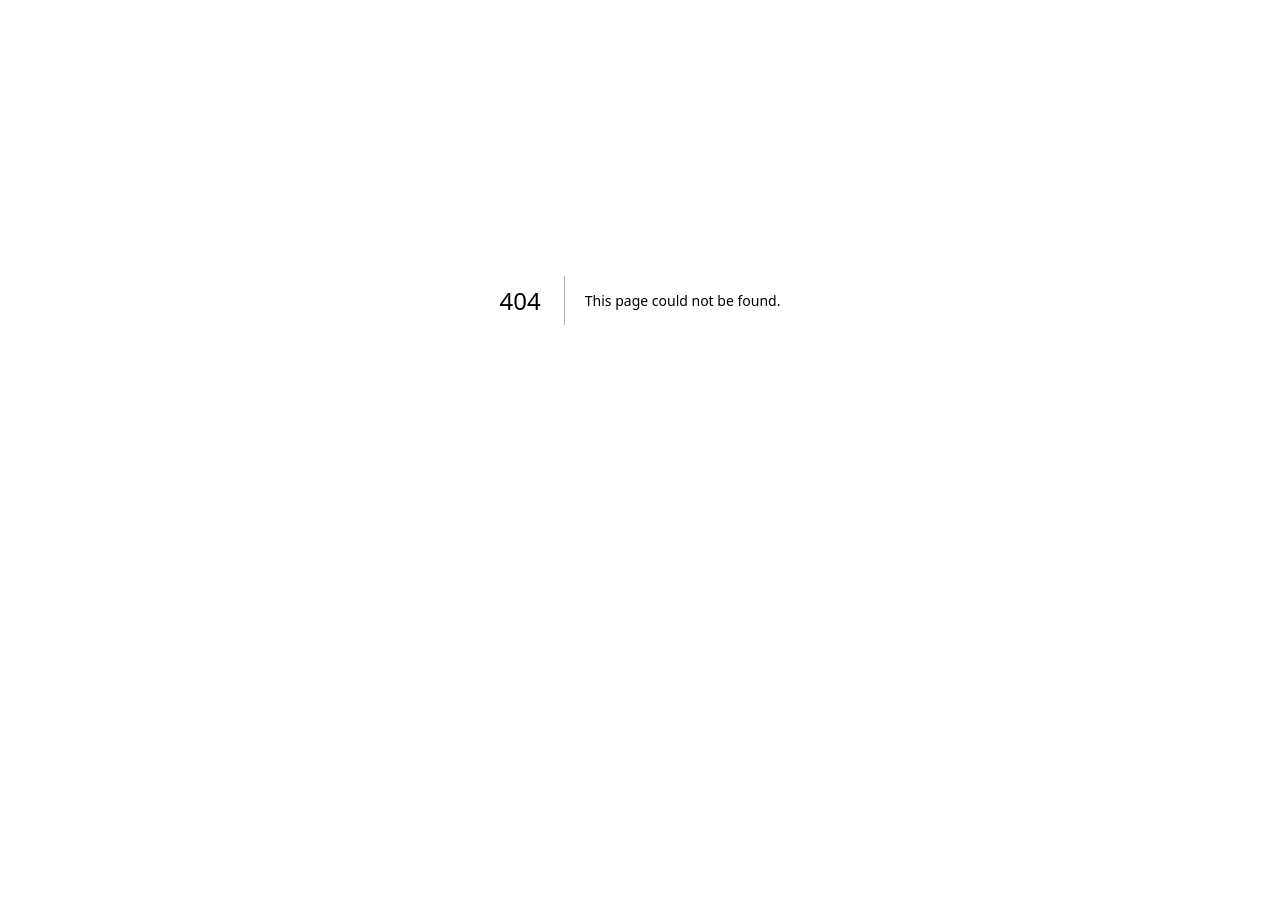
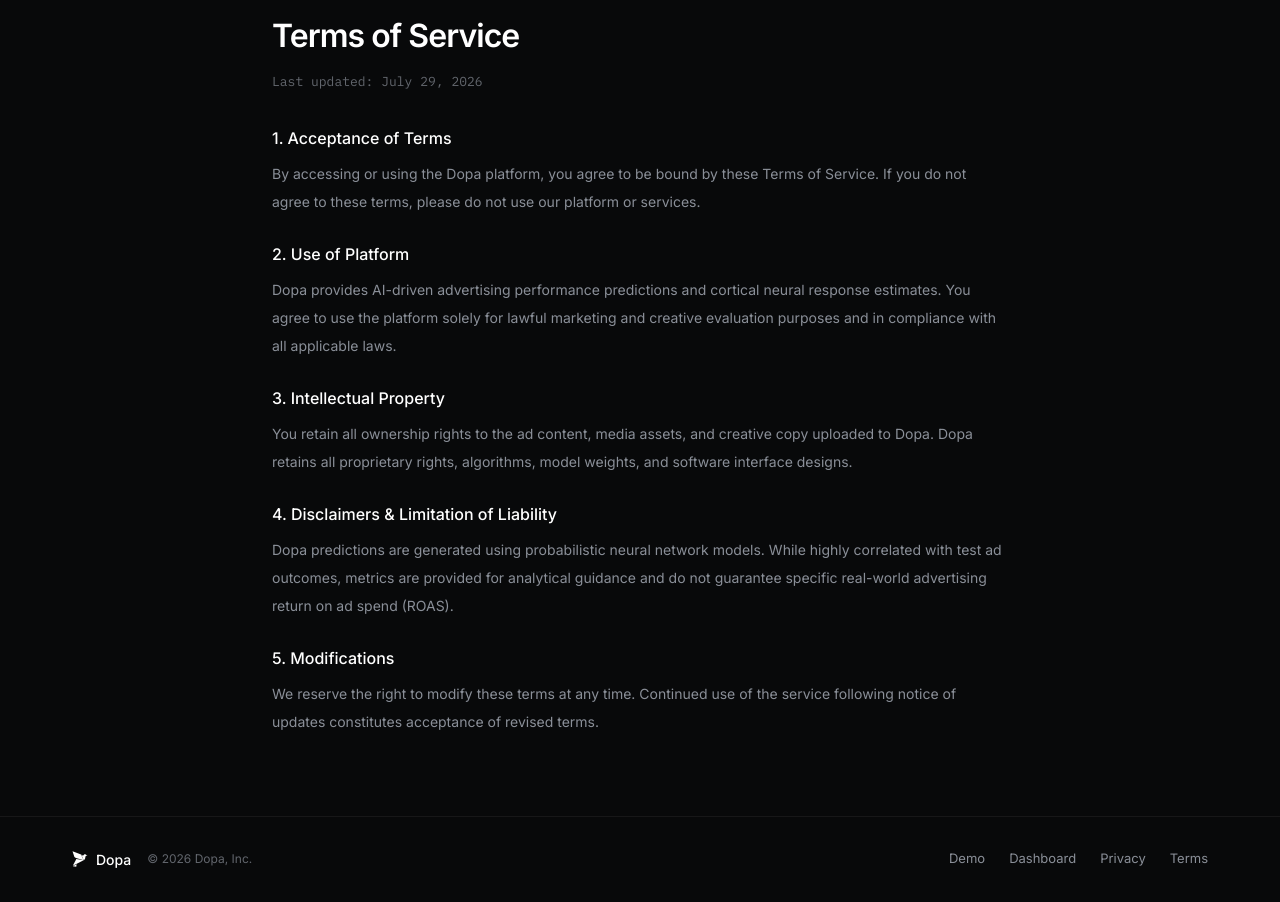
Before and after one commit to vachanbhogi/dopa-app, a Next.js app: page /terms in a window 1280 px wide. Before the commit this address had no page. Shown: the part 100-1002 px from the top of the page. Before the commit the page ends 800 px from the top, so only its background shows below. Built offline with nearby package versions, Linux system fonts and the light colour scheme.

Commit message:
feat: add privacy, terms, and update nav and footer

```diff
--- a/app/demo/page.tsx
+++ b/app/demo/page.tsx
@@ -3,6 +3,7 @@
 import { useState } from "react";
 import dynamic from "next/dynamic";
 import { DemoHeader } from "@/components/demo/DemoHeader";
+import { Footer } from "@/components/landing/Closing";
 
 const BrainViewer = dynamic(
   () => import("@/components/demo/BrainViewer").then((m) => m.BrainViewer),
@@ -302,6 +303,7 @@ export default function DemoPage() {
           </div>
         </div>
       </main>
+      <Footer />
     </div>
   );
 }
--- /dev/null
+++ b/app/privacy/page.tsx
@@ -0,0 +1,59 @@
+import Link from "next/link";
+import { DemoHeader } from "@/components/demo/DemoHeader";
+import { Footer } from "@/components/landing/Closing";
+
+export default function PrivacyPage() {
+  return (
+    <div className="min-h-screen bg-background text-foreground flex flex-col justify-between">
+      <DemoHeader />
+
+      <main className="relative pt-28 pb-20 px-5 md:px-8 max-w-[800px] mx-auto flex-1 w-full">
+        <h1 className="text-[32px] font-semibold text-white tracking-[-0.03em] mb-3">
+          Privacy Policy
+        </h1>
+        <p className="text-[13px] text-tertiary font-mono mb-8">
+          Last updated: July 29, 2026
+        </p>
+
+        <div className="space-y-6 text-[14px] leading-7 text-secondary">
+          <section>
+            <h2 className="text-[16px] font-medium text-white mb-2">1. Overview</h2>
+            <p>
+              Dopa (&quot;we,&quot; &quot;our,&quot; or &quot;us&quot;) is committed to protecting your privacy. This Privacy Policy explains how we collect, use, and safeguard your data when you use the Dopa AI campaign prediction platform and associated services.
+            </p>
+          </section>
+
+          <section>
+            <h2 className="text-[16px] font-medium text-white mb-2">2. Data We Collect</h2>
+            <p>
+              We collect information you provide directly to us when creating an account, uploading ad creative files (video, image, audio), or interacting with our neural prediction tools. Uploaded ad assets are analyzed using our multimodal models to compute predictive metrics (ROI, CVR, iCTR).
+            </p>
+          </section>
+
+          <section>
+            <h2 className="text-[16px] font-medium text-white mb-2">3. How We Use Data</h2>
+            <p>
+              Your data is strictly utilized to deliver ad performance predictions, generate cortical response telemetry, improve model accuracy, and provide customer support. We do not sell your creative assets or personal information to third parties.
+            </p>
+          </section>
+
+          <section>
+            <h2 className="text-[16px] font-medium text-white mb-2">4. Data Security &amp; Retention</h2>
+            <p>
+              We employ enterprise-grade encryption for data in transit and at rest. Uploaded creative assets remain isolated to your organization workspace.
+            </p>
+          </section>
+
+          <section>
+            <h2 className="text-[16px] font-medium text-white mb-2">5. Contact Us</h2>
+            <p>
+              If you have questions regarding this Privacy Policy, please contact our support team.
+            </p>
+          </section>
+        </div>
+      </main>
+
+      <Footer />
+    </div>
+  );
+}
--- /dev/null
+++ b/app/terms/page.tsx
@@ -0,0 +1,59 @@
+import Link from "next/link";
+import { DemoHeader } from "@/components/demo/DemoHeader";
+import { Footer } from "@/components/landing/Closing";
+
+export default function TermsPage() {
+  return (
+    <div className="min-h-screen bg-background text-foreground flex flex-col justify-between">
+      <DemoHeader />
+
+      <main className="relative pt-28 pb-20 px-5 md:px-8 max-w-[800px] mx-auto flex-1 w-full">
+        <h1 className="text-[32px] font-semibold text-white tracking-[-0.03em] mb-3">
+          Terms of Service
+        </h1>
+        <p className="text-[13px] text-tertiary font-mono mb-8">
+          Last updated: July 29, 2026
+        </p>
+
+        <div className="space-y-6 text-[14px] leading-7 text-secondary">
+          <section>
+            <h2 className="text-[16px] font-medium text-white mb-2">1. Acceptance of Terms</h2>
+            <p>
+              By accessing or using the Dopa platform, you agree to be bound by these Terms of Service. If you do not agree to these terms, please do not use our platform or services.
+            </p>
+          </section>
+
+          <section>
+            <h2 className="text-[16px] font-medium text-white mb-2">2. Use of Platform</h2>
+            <p>
+              Dopa provides AI-driven advertising performance predictions and cortical neural response estimates. You agree to use the platform solely for lawful marketing and creative evaluation purposes and in compliance with all applicable laws.
+            </p>
+          </section>
+
+          <section>
+            <h2 className="text-[16px] font-medium text-white mb-2">3. Intellectual Property</h2>
+            <p>
+              You retain all ownership rights to the ad content, media assets, and creative copy uploaded to Dopa. Dopa retains all proprietary rights, algorithms, model weights, and software interface designs.
+            </p>
+          </section>
+
+          <section>
+            <h2 className="text-[16px] font-medium text-white mb-2">4. Disclaimers &amp; Limitation of Liability</h2>
+            <p>
+              Dopa predictions are generated using probabilistic neural network models. While highly correlated with test ad outcomes, metrics are provided for analytical guidance and do not guarantee specific real-world advertising return on ad spend (ROAS).
+            </p>
+          </section>
+
+          <section>
+            <h2 className="text-[16px] font-medium text-white mb-2">5. Modifications</h2>
+            <p>
+              We reserve the right to modify these terms at any time. Continued use of the service following notice of updates constitutes acceptance of revised terms.
+            </p>
+          </section>
+        </div>
+      </main>
+
+      <Footer />
+    </div>
+  );
+}
--- a/components/demo/DemoHeader.tsx
+++ b/components/demo/DemoHeader.tsx
@@ -12,7 +12,7 @@ const nav = [
 export function DemoHeader() {
   return (
     <header className="absolute inset-x-0 top-0 z-50">
-      <div className="mx-auto flex h-[64px] max-w-[1400px] items-center justify-between px-5 md:px-8">
+      <div className="mx-auto flex h-[64px] max-w-[1200px] items-center justify-between px-5 md:px-8">
         <Link
           href="/"
           className="flex items-center gap-2 text-white"
--- a/components/landing/Closing.tsx
+++ b/components/landing/Closing.tsx
@@ -192,36 +192,18 @@ const footerCols = [
 
 export function Footer() {
   return (
-    <footer id="contact" className="border-t border-white/[0.06]">
-      <div className="mx-auto max-w-[1200px] px-5 py-16 md:px-8">
-        <div className="mb-12 flex items-center gap-2 text-foreground">
-          <DopaMark className="h-4 w-4" />
-          <span className="text-[14px] font-medium">Dopa</span>
+    <footer id="contact" className="border-t border-white/[0.06] bg-[#08090a]">
+      <div className="mx-auto flex max-w-[1200px] flex-col md:flex-row items-center justify-between gap-6 px-5 py-8 md:px-8">
+        <div className="flex items-center gap-2 text-foreground">
+          <DopaMark className="h-4 w-4 text-white" />
+          <span className="text-[14px] font-medium text-white">Dopa</span>
+          <span className="text-[12px] text-tertiary ml-2">© {new Date().getFullYear()} Dopa, Inc.</span>
         </div>
-        <div className="grid grid-cols-2 gap-8 sm:grid-cols-3 lg:grid-cols-6">
-          {footerCols.map((col) => (
-            <div key={col.title}>
-              <h3 className="mb-3 text-[13px] font-medium text-foreground">{col.title}</h3>
-              <ul className="space-y-2">
-                {col.links.map((link) => (
-                  <li key={link}>
-                    <a
-                      href={`#${link.toLowerCase().replace(/\s+/g, "-")}`}
-                      className="text-[13px] text-secondary transition-colors hover:text-foreground"
-                    >
-                      {link}
-                    </a>
-                  </li>
-                ))}
-              </ul>
-            </div>
-          ))}
-        </div>
-        <div className="mt-14 flex flex-wrap gap-4 text-[12px] text-tertiary">
-          <span>Privacy</span>
-          <span>Terms</span>
-          <span>DPA</span>
-          <span>AUP</span>
+        <div className="flex flex-wrap items-center gap-6 text-[13px] text-secondary">
+          <a href="/demo" className="transition-colors hover:text-white">Demo</a>
+          <a href="/dashboard" className="transition-colors hover:text-white">Dashboard</a>
+          <a href="/privacy" className="transition-colors hover:text-white">Privacy</a>
+          <a href="/terms" className="transition-colors hover:text-white">Terms</a>
         </div>
       </div>
     </footer>
```
